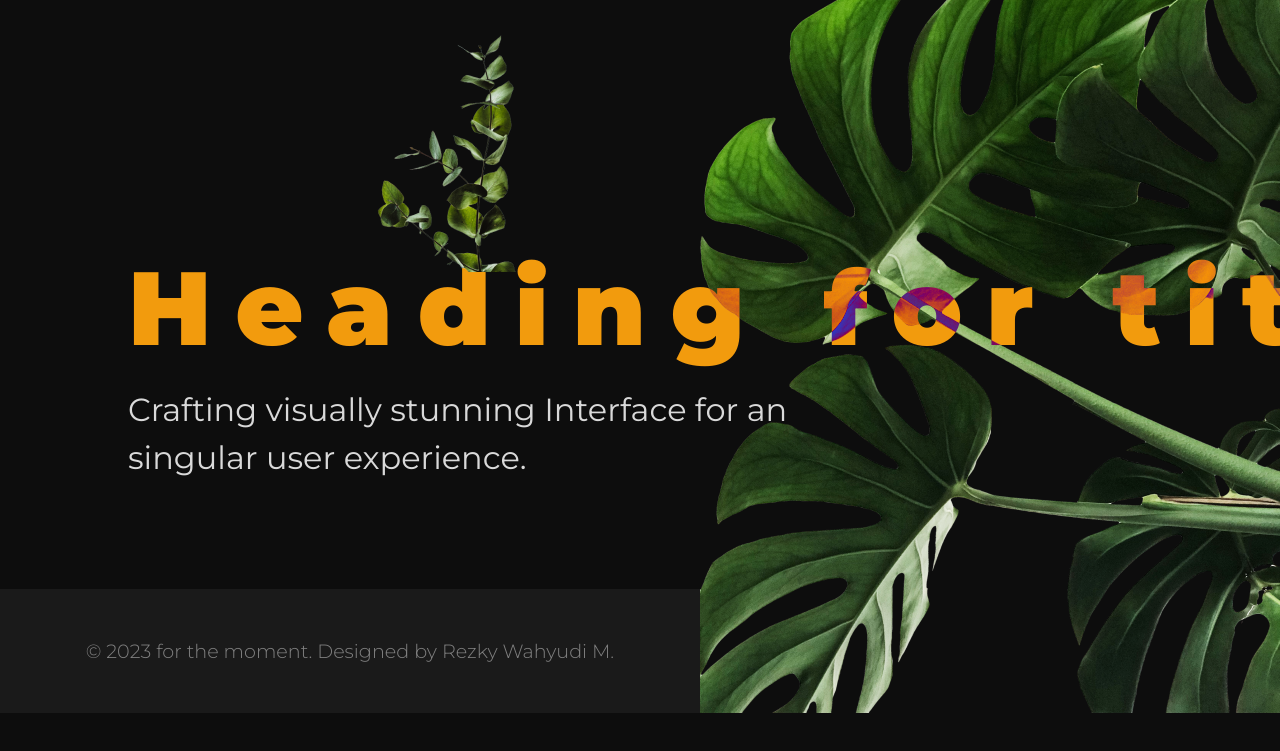
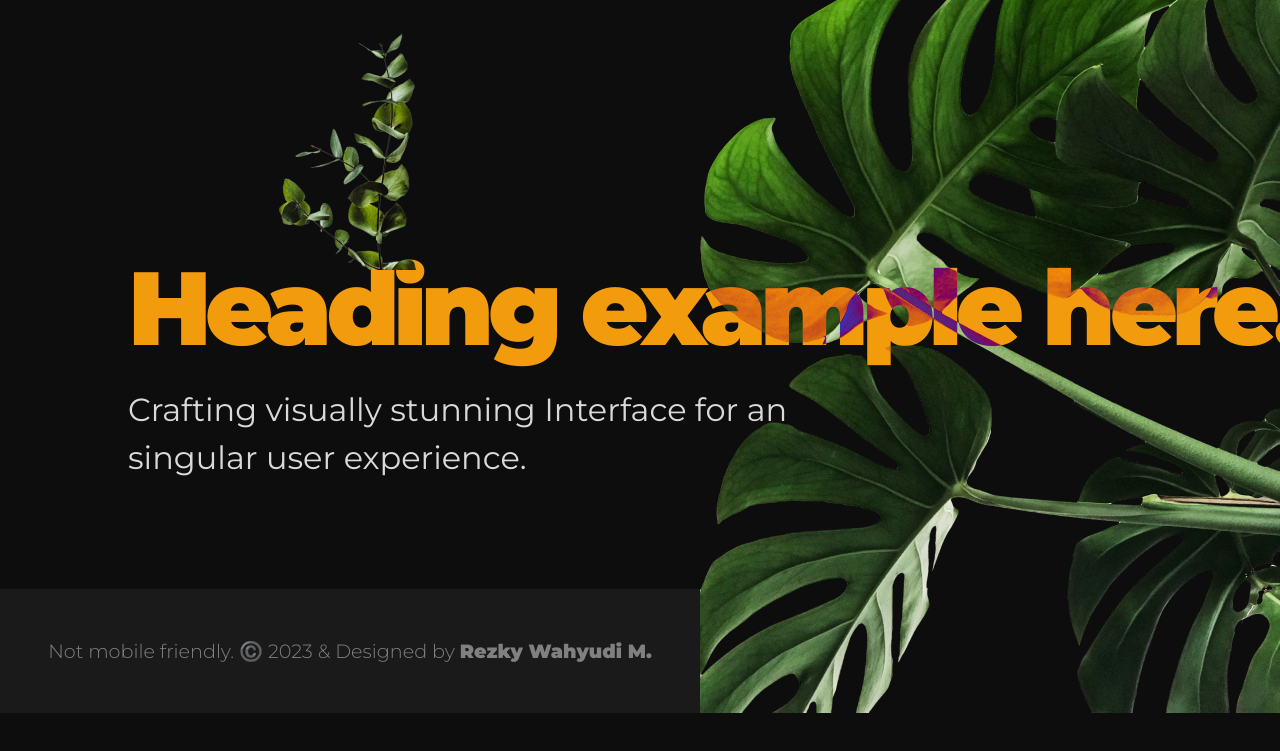
Before and after one commit to rezkywm/contoh-reponya-rezky, a plain HTML site: page index.html in a window 1280 px wide. Shown: the part 87-838 px from the top of the page. Drawn offline with Linux system fonts and the light colour scheme.

Commit message:
Adjusting contents

```diff
--- a/assets/css/this-is-what-makes-it-good.css
+++ b/assets/css/this-is-what-makes-it-good.css
@@ -53,8 +53,8 @@ a {
 
 .content img {
     position: absolute;
-    top: -281px;
-    left: 210px;
+    top: -283px;
+    left: 111px;
 }
 
 h1 {
@@ -63,7 +63,7 @@ h1 {
     font-size: 6.5rem;
     font-weight: 900;
     line-height: 88.9%;
-    letter-spacing: 1.5rem;
+    letter-spacing: -0.4rem;
     width: 27ch;
 }
 
--- a/index.html
+++ b/index.html
@@ -25,13 +25,13 @@
             <section class="content">
                 <h1>
                     <img src="assets/img/leaf.png" alt="Green leaf">
-                    Heading for title
+                    Heading example here.
                 </h1>
                 <p>Crafting visually stunning Interface for an singular user experience.</p>
             </section>
         </main>
         <footer>
-            <p>© 2023 for the moment. Designed by Rezky Wahyudi M.</p>
+            <p>Not mobile friendly. ©️ 2023 & Designed by <b>Rezky Wahyudi M.</b></p>
         </footer>
     </div>
 </body>
```
